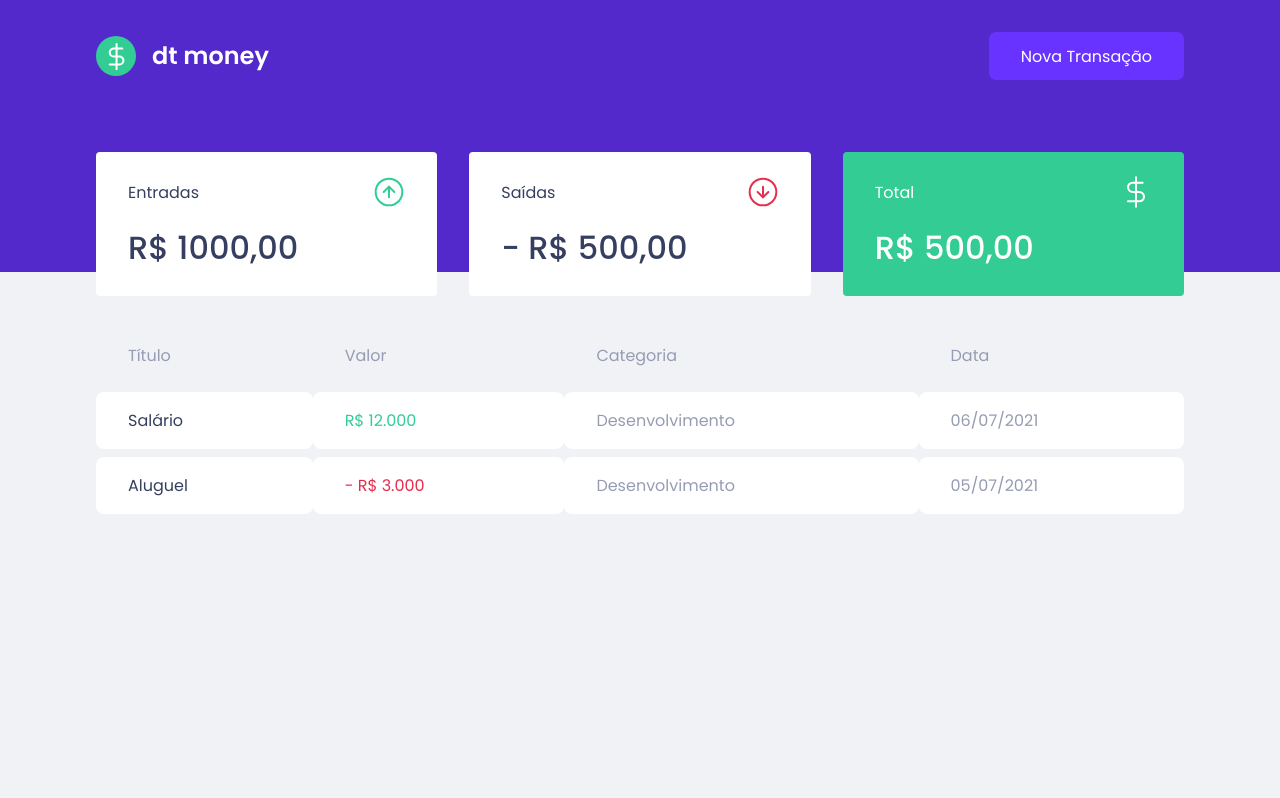
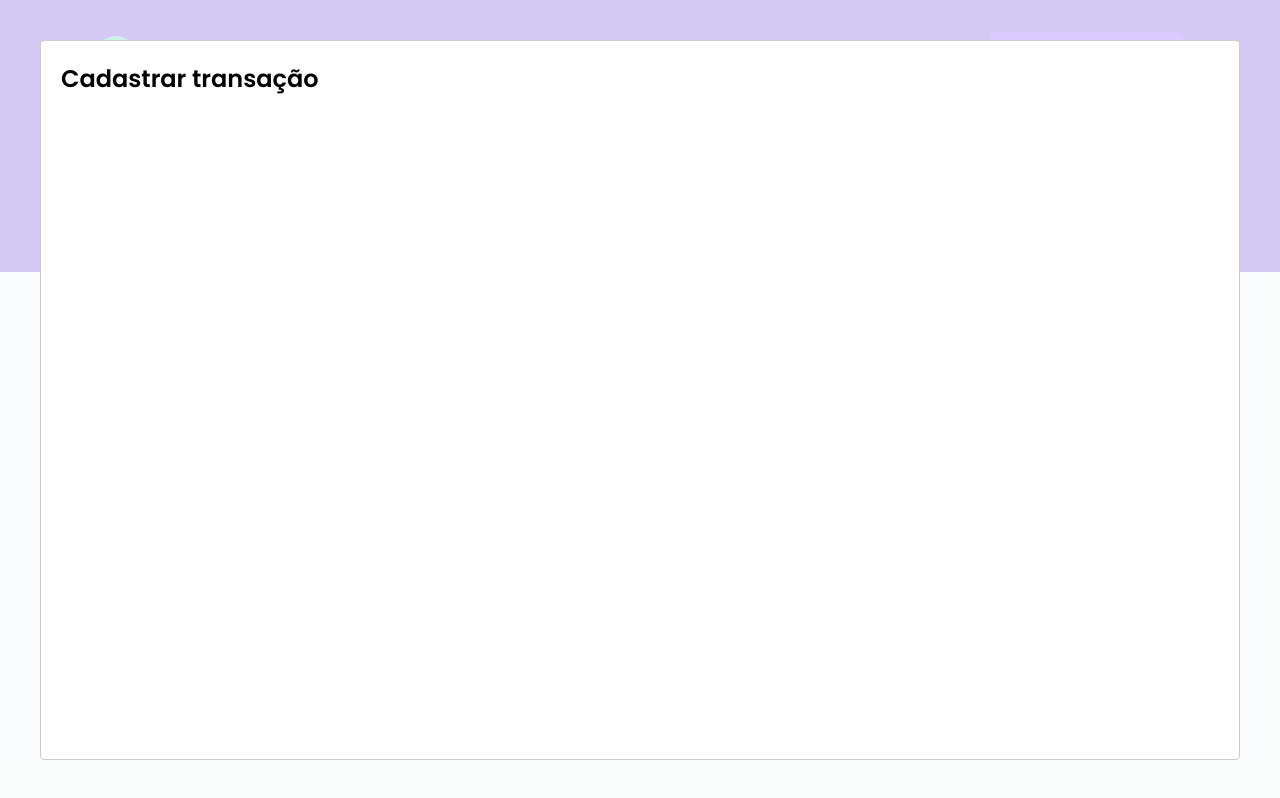
Before and after one commit to wagaodev/dt-money, a React (Create React App) app: page / in a window 1280 px wide. Both pictures are taken after a click on the button "Nova Transação". Built offline with nearby package versions, Linux system fonts and the light colour scheme; no server answers; what miragejs would draw is missing.

Commit message:
refact: abstraindo o codigo e responsabilidades

```diff
--- a/src/App.tsx
+++ b/src/App.tsx
@@ -1,13 +1,31 @@
-import React from "react";
+import React, { useState } from "react";
+import Modal from 'react-modal';
 import { Dashboard } from "./components/Dashboard";
 import { Header } from "./components/Header";
+import { NewTransactionModal } from "./components/NewTransactionModal";
 import { GlobalStyles } from "./styles/globalStyles";
 
+Modal.setAppElement('#root');
+
 export function App() {
+
+  const [isNewTransactionModalOpen, setIsNewTransactionModalOpen] = useState(false);
+
+  const handleOpenNewTransactionModal = () => {
+    setIsNewTransactionModalOpen(true)
+  };
+  const handleCloseNewTransactionModal = () => {
+    setIsNewTransactionModalOpen(false)
+  };
+
   return (
     <>
-      <Header />
+      <Header onOpenNewTransactionModal={handleOpenNewTransactionModal} />
+
       <Dashboard />
+
+      <NewTransactionModal onRequestClose={handleCloseNewTransactionModal} isOpen={isNewTransactionModalOpen} />
+
       <GlobalStyles />
     </>
   );
--- a/src/components/Header/index.tsx
+++ b/src/components/Header/index.tsx
@@ -2,12 +2,18 @@ import { Container, Content } from "./styles";
 
 import logoImg from "../../assets/logo.svg";
 
-export function Header() {
+interface HeaderProps {
+  onOpenNewTransactionModal: () => void;
+}
+
+export function Header({ onOpenNewTransactionModal } : HeaderProps) {
+
   return (
     <Container>
       <Content>
         <img src={logoImg} alt="logo Dt Money" />
-        <button type="submit">Nova Transação</button>
+        <button type="submit" onClick={onOpenNewTransactionModal}>Nova Transação</button>
+
       </Content>
     </Container>
   );
--- /dev/null
+++ b/src/components/NewTransactionModal/index.tsx
@@ -0,0 +1,18 @@
+import Modal from 'react-modal';
+
+import { Container } from './styles';
+
+interface NewTransactionProps {
+  isOpen: boolean;
+  onRequestClose: () => void;
+}
+
+export function NewTransactionModal({ isOpen, onRequestClose }: NewTransactionProps) {
+  return (
+    <Container>
+      <Modal isOpen={isOpen} onRequestClose={onRequestClose}>
+        <h2>Cadastrar transação</h2>
+      </Modal>
+    </Container>
+  )
+}
--- /dev/null
+++ b/src/components/NewTransactionModal/styles.ts
@@ -0,0 +1,5 @@
+import styled from 'styled-components';
+
+export const Container = styled.div`
+
+`;
```
Also changed, not shown: 1 other file (tests, documents, lock files or other folders).
